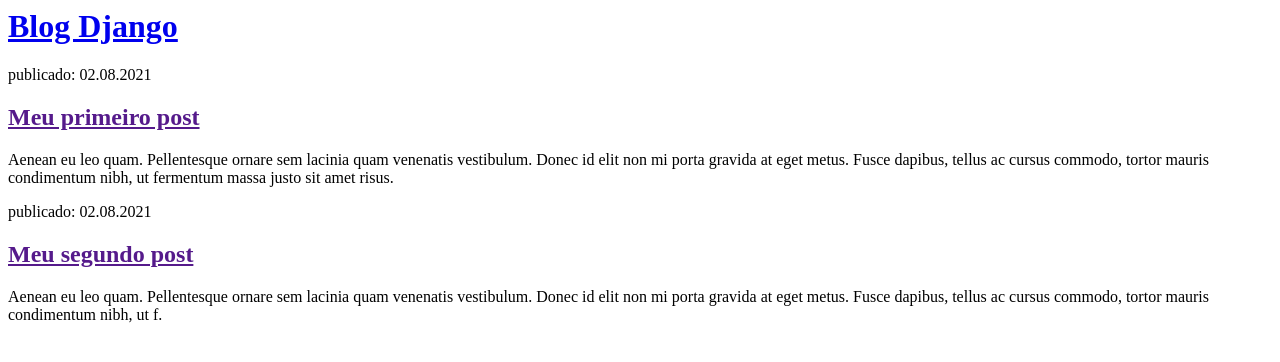
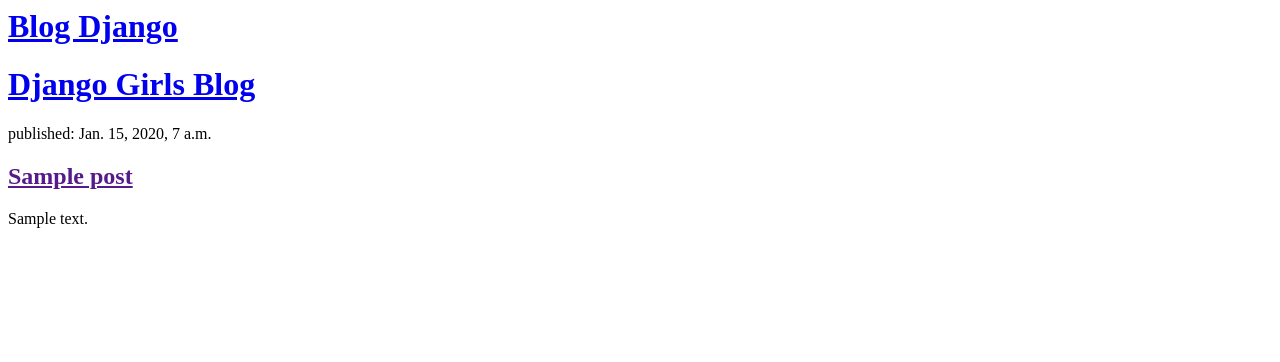
Before and after one commit to LCPulsz/my-first-blog, a Django app: page / in a window 1280 px wide. Shown: the top 362 px of the page. Run offline with Django 3.2, Linux system fonts and the light colour scheme; tables that the repository leaves empty hold one stand-in row (values such as "Sample post").

Commit message:
Modified templates to display posts from database.

```diff
--- a/myapp/templates/myapp/posts_list.html
+++ b/myapp/templates/myapp/posts_list.html
@@ -8,15 +8,15 @@
         </div>
 
         <div>
-            <p>publicado: 02.08.2021</p>
-            <h2><a href="">Meu primeiro post</a></h2>
-            <p>Aenean eu leo quam. Pellentesque ornare sem lacinia quam venenatis vestibulum. Donec id elit non mi porta gravida at eget metus. Fusce dapibus, tellus ac cursus commodo, tortor mauris condimentum nibh, ut fermentum massa justo sit amet risus.</p>
+            <h1><a href="/">Django Girls Blog</a></h1>
         </div>
 
-        <div>
-            <p>publicado: 02.08.2021</p>
-            <h2><a href="">Meu segundo post</a></h2>
-            <p>Aenean eu leo quam. Pellentesque ornare sem lacinia quam venenatis vestibulum. Donec id elit non mi porta gravida at eget metus. Fusce dapibus, tellus ac cursus commodo, tortor mauris condimentum nibh, ut f.</p>
-        </div>
+        {% for post in posts %}
+            <div>
+                <p>published: {{ post.published_date }}</p>
+                <h2><a href="">{{ post.title }}</a></h2>
+                <p>{{ post.text|linebreaksbr }}</p>
+            </div>
+        {% endfor %}
     </body>
 </html>
--- a/myapp/views.py
+++ b/myapp/views.py
@@ -1,5 +1,10 @@
 from django.shortcuts import render
+from django.utils import timezone
+from .models import Post
 
 # Create your views here.
 def post_list(request):
-    return render(request, 'myapp/posts_list.html')
+    posts = Post.objects.filter(published_date__lte=timezone.now()).order_by('published_date')
+    return render(request, 'myapp/posts_list.html', {
+        'posts': posts
+    })
```
